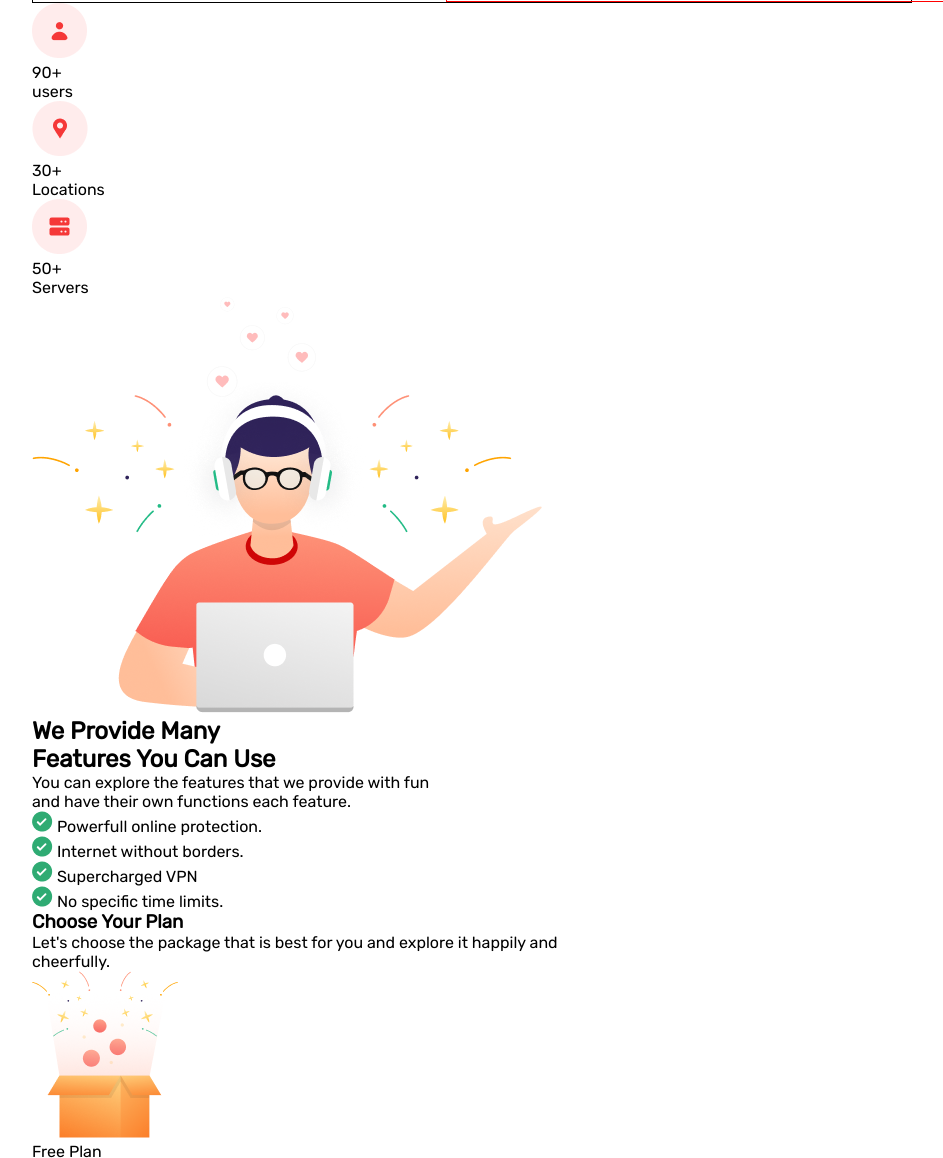
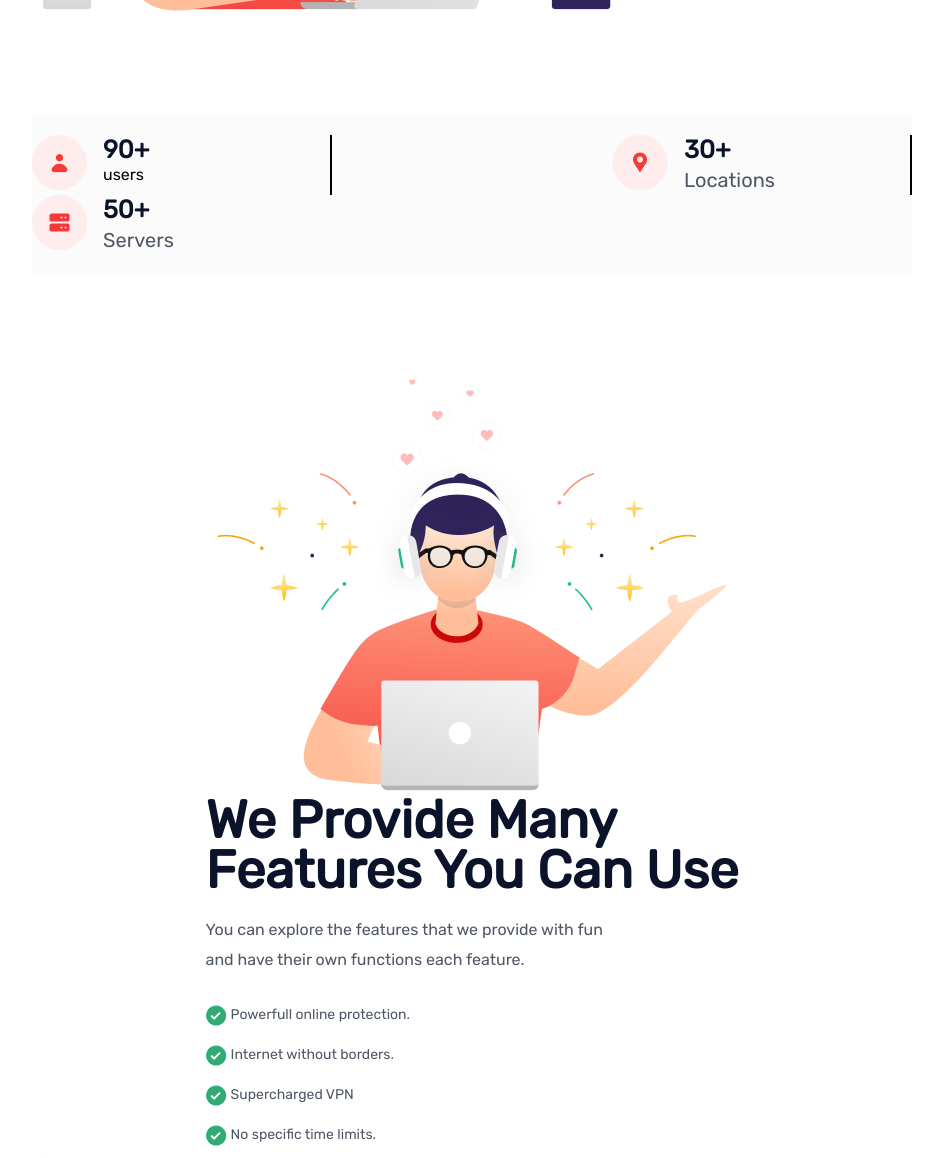
Before and after one commit to sameer-se/laslesvpn-website, a plain HTML site: page INDEX.html in a window 1280 px wide. Shown: the part 887-2045 px from the top of the page, without its empty margins (168-1111 px from the left). Drawn offline with Linux system fonts and the light colour scheme.

Commit message:
css update

```diff
--- a/INDEX.html
+++ b/INDEX.html
@@ -4,37 +4,42 @@
     <meta http-equiv="X-UA-Compatible" content="IE=edge">
     <meta name="viewport" content="width=device-width, initial-scale=1.0">
     <link rel="stylesheet" href="styles.css">
+    <link rel="shortcut icon" href="./assets/Vector.png" type="logo">
 
     <title>Leases VPN</title>
 </head>
 <body>
     <!--===== NAV BAR =====-->
         <header>
-            <div class="nav__menu">
+            <nav>
+                <div class="nav__logo">
+                    <!-- NAV LOGO -->
+                    <a href="#" ><img class="nav__logo" src="./assets/Logo.png" alt="logo"></a>
+                </div>
                 <ul class="nav__list">
-                    <!-- NAV LOGO -->
-                    <li class="nav__item"><a href="#" ><img class="nav__logo" src="./assets/Logo.png" alt="logo"></a></li>
                     <!-- NAV LISTS -->
                     <li class="nav__item"><a href="#" class="nav__link">About</a></li>
                     <li class="nav__item"><a href="#" class="nav__link">Features</a></li>
                     <li class="nav__item"><a href="#" class="nav__link">Pricing</a></li>
                     <li class="nav__item"><a href="#" class="nav__link">Testimonials</a></li>
                     <li class="nav__item"><a href="#" class="nav__link">Help</a></li>
+                </ul>
+                <div class="button__list">
                     <!-- SIGN IN -->
-                    <li class="nav__item"><a href="#" class="sign__in">Sign In</a></li>
+                    <a href="#" class="sign__in">Sign In</a>
                     <!-- SIGN UP -->
-                    <li class="nav__item"><a href="#"><button class="sign__up">Sign Up</button></a></li>
-                </ul>
+                    <a href="#"><button class="sign__up">Sign Up</button></a>
                 </div>
+            </nav>
         </header>
         <!--===== MAIN BODY =====-->
         <main>
             <div >
                 <div class="container__main">
                     <div class="main__box1">
-                            <div class="h1__text">
-                                <h1>Want anything to be <br> easy with <b>LeasesVPN.</b></h1>
-                            </div>
+
+                            <h1>Want anything to be <br> easy with <strong>LeasesVPN.</strong></h1>
+
                             <div class="p1__text">
                                 <p>Provide a network for all your needs with ease and fun using LaslesVPN <br> discover interesting features from us.</p>
                             </div>
@@ -53,7 +58,7 @@
                     <!--  DATA RECTANGLE -->
                     <!-- USER -->
                     <div class="user__data">
-                        <div >
+                        <div class="data__box1">
                             <div href="#" class="icon__user">
                                 <img src="./assets/user.png" alt="icon__user">
                             </div>
@@ -66,7 +71,7 @@
 
                     <!-- LOCATIONS -->
                     <div class="location_data">
-                        <div>
+                        <div class="data__box2">
                             <div class="icon__location">
                                 <img src="./assets/location.png" alt="icon__location">
                             </div>
@@ -79,6 +84,7 @@
 
                     <!-- SERVERS -->
                     <div class="servers__data">
+                        <div class="data__box3">
                             <div class="icon__servers">
                                 <img src="./assets/Server.png" alt="">
                             </div>
@@ -90,12 +96,14 @@
                             </div>
                         </div>
                     </div>
+                </div>
                 <!--   MAIN BODY 1.2 -->
-                <div class="main__b">
+                <div class="main__body1">
                     <!-- MAIN IMAGE 2 -->
                     <div class="main__img2">
                         <img src="./assets/Illustration 2.png" alt="main__img2">
                     </div>
+                    <div >
                         <!-- MAIN TEXT 2 -->
                         <div class="main__text2">
                             <h2>We Provide Many <br> Features You Can Use</h2>
@@ -104,14 +112,14 @@
                             <p>You can explore the features that we provide with fun <br> and have their own functions each feature.
                             </p>
                         </div>
-                    <div>
-                        <ul class="main__list">
-
-                            <li class="list1"><img src="./assets/tickrounded.png" alt="tickrounded__icon"><span> Powerfull online protection.</span></li>
-                            <li class="list1"><img src="./assets/tickrounded.png" alt="tickrounded__icon"><span> Internet without borders.</span></li>
-                            <li class="list1"><img src="./assets/tickrounded.png" alt="tickrounded__icon"><span> Supercharged VPN</span></li>
-                            <li class="list1"><img src="./assets/tickrounded.png" alt="tickrounded__icon"><span> No specific time limits.</span></li>
+                        <div class="main__list">
+                            <ul>
+                                <li class="list1"><img class="rounded__tick" src="./assets/tickrounded.png" alt="tickrounded__icon"><span> Powerfull online protection.</span></li>
+                                <li class="list1"><img class="rounded__tick" src="./assets/tickrounded.png" alt="tickrounded__icon"><span> Internet without borders.</span></li>
+                                <li class="list1"><img class="rounded__tick" src="./assets/tickrounded.png" alt="tickrounded__icon"><span> Supercharged VPN</span></li>
+                                <li class="list1"><img class="rounded__tick" src="./assets/tickrounded.png" alt="tickrounded__icon"><span> No specific time limits.</span></li>
                             </ul>
+                        </div>
                     </div>
                 </div>
             </div>
--- a/styles.css
+++ b/styles.css
@@ -10,26 +10,29 @@
 
 header{
     margin-left: 200px;
-    display: flex;
     margin-right: 200px;
 
-    padding-top: 50px;
-    padding-bottom: 50px;
+    margin-top: 50px;
+    margin-bottom: 50px;
 }
 
-.nav__list{
-    list-style-type: none;
+nav{
+    display: flex;
+    justify-content: space-between;
 }
 .nav__logo{
-    margin-right: 15rem;
+    align-items: center;
+}
+.nav__list{
+   display: flex;
+   gap: 2rem;
+   align-items: center;
 }
 .nav__item{
-    display: inline;
+    align-items: center;
 }
 .nav__link{
     text-decoration-line: none;
-    margin-right: 3rem;
-
     width: 46px;
     height: 19px;
 
@@ -40,12 +43,21 @@ header{
     line-height: 19px;
     /* identical to box height */
 
-
     color: #4F5665;
 
+    text-align: center;
+
 }
+
+.button__list{
+    display: flex;
+    gap: 2rem;
+    align-items: center;
+
+}
+
+
 .sign__in{
-    margin-left: 10rem;
     text-decoration-line: none;
 
     width: 53px;
@@ -58,13 +70,10 @@ header{
     line-height: 19px;
     /* identical to box height */
 
+    color: #0B132A;
+}
 
-    color: #0B132A;
-
-}
 .sign__up{
-    margin-left: 6rem;
-
     width: 150px;
     height: 45px;
 
@@ -82,6 +91,7 @@ header{
 
 
     color: #F53855;
+
 }
 
 main{
@@ -92,41 +102,31 @@ main{
 
 .container__main{
     display: flex;
-    border: 1px solid black;
     flex-direction: row;
     justify-content: space-between;
 
+    flex-wrap: wrap;
 }
 
 .main__box1{
     display: flex;
-    border: 1px solid red;
     flex-direction: column;
-    margin: 10px;
-
 }
 
 .main__box2{
     display: flex;
     justify-content: space-between;
-    border: 1px solid red;
-
-    margin-right: 50px;
 }
 
-.h1__text{
+h1{
     /* Want anything to be easy with LaslesVPN. */
 
     font-family: 'Rubik';
     font-style: normal;
     font-weight: 500;
-font-size: 36px;
-line-height: 70px;
+    font-size: 50px;
     /* or 140% */
-
-
     color: #0B132A;
-
 }
 
 .p1__text{
@@ -139,11 +139,9 @@ font-size: 16px;
 line-height: 30px;
 /* or 188% */
 
-
 color: #4F5665;
 
 margin-top: 30px;
-
 }
 
 .button__getstarted{
@@ -163,8 +161,188 @@ margin-top: 30px;
     line-height: 25px;
     /* identical to box height, or 156% */
 
+    color: #FFFFFF;
+}
 
-    color: #FFFFFF;
+.data__rectangle{
+    margin-top: 100px;
+    padding-top: 20px;
+    padding-bottom: 20px;
+    align-items: center;
+
+    display: flex;
+    flex-direction: row;
+    justify-content: space-between;
+
+    background-color: #FBFBFB;
+
+    flex-wrap: wrap;
+
+}
+
+.data__box1{
+
+    display: flex;
+    flex-direction: row;
+    border-right: 2px solid black;
+
+    width: 300px;
+
+}
+.data__box2{
+
+    display: flex;
+    flex-direction: row;
+    border-right: 2px solid black;
+
+    width: 300px;
+
+}
+.data__box3{
+
+    display: flex;
+    flex-direction: row;
+
+    width: 300px;
+}
+
+.icon__user{
+    margin-right: 1rem;
+}
+.user__count{
+    font-family: 'Rubik';
+    font-style: normal;
+    font-weight: 700;
+    font-size: 25px;
+    line-height: 30px;
+    /* identical to box height, or 120% */
+
+
+    color: #0B132A;
+
+}
+.text__user{
+    font-family: 'Rubik';
+    font-style: normal;
+    font-weight: 400;
+    font-size: 20px;
+    line-height: 30px;
+    /* identical to box height, or 150% */
+
+
+    color: #4F5665;
+
+}
+
+.icon__location{
+    margin-right: 1rem;
+}
+.location__count{
+    font-family: 'Rubik';
+    font-style: normal;
+    font-weight: 700;
+    font-size: 25px;
+    line-height: 30px;
+    /* identical to box height, or 120% */
+
+
+    color: #0B132A;
+
+}
+.text__locations{
+    font-family: 'Rubik';
+    font-style: normal;
+    font-weight: 400;
+    font-size: 20px;
+    line-height: 30px;
+    /* identical to box height, or 150% */
+
+
+    color: #4F5665;
+
+}
+
+.icon__servers{
+    margin-right: 1rem;
+}
+.servers__count{
+    font-family: 'Rubik';
+    font-style: normal;
+    font-weight: 700;
+    font-size: 25px;
+    line-height: 30px;
+    /* identical to box height, or 120% */
+
+
+    color: #0B132A;
+
+}
+.text__servers{
+    font-family: 'Rubik';
+    font-style: normal;
+    font-weight: 400;
+    font-size: 20px;
+    line-height: 30px;
+    /* identical to box height, or 150% */
+
+
+    color: #4F5665;
+
+}
+
+/* MAIN BODY 2 */
+
+.main__body1{
+    margin-top: 100px;
+    display: flex;
+    justify-content: space-evenly;
+    flex-wrap: wrap;
+}
+.main__text2{
+    font-family: 'Rubik';
+    font-style: normal;
+    font-weight: 500;
+    font-size: 35px;
+    line-height: 50px;
+    /* or 143% */
+
+
+    color: #0B132A;
+}
+.main__p2{
+    margin-top: 20px;
+
+    font-family: 'Rubik';
+    font-style: normal;
+    font-weight: 400;
+    font-size: 16px;
+    line-height: 30px;
+    /* or 188% */
+
+
+    color: #4F5665;
 
 
 }
+
+.main__list{
+    margin-top: 20px;
+}
+.rounded__tick{
+    margin-right: 4px;
+
+
+}
+.list1{
+    font-family: 'Rubik';
+    font-style: normal;
+    font-weight: 400;
+    font-size: 14px;
+    line-height: 40px;
+    /* identical to box height, or 214% */
+
+    color: #4F5665;
+    display: flex;
+    align-items: center;
+
+}
```
Lines whose indentation alone changed are shown as unchanged.
